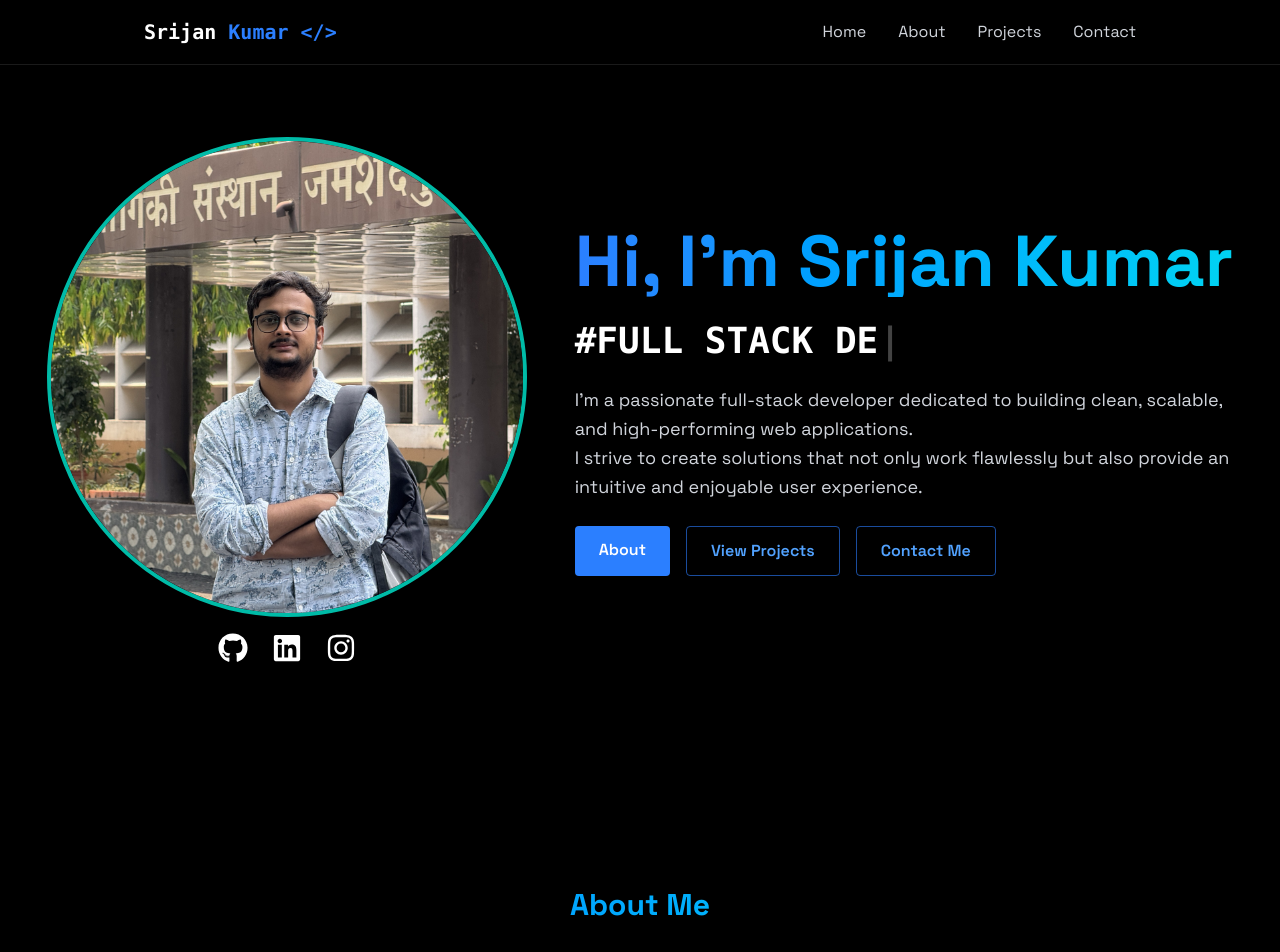
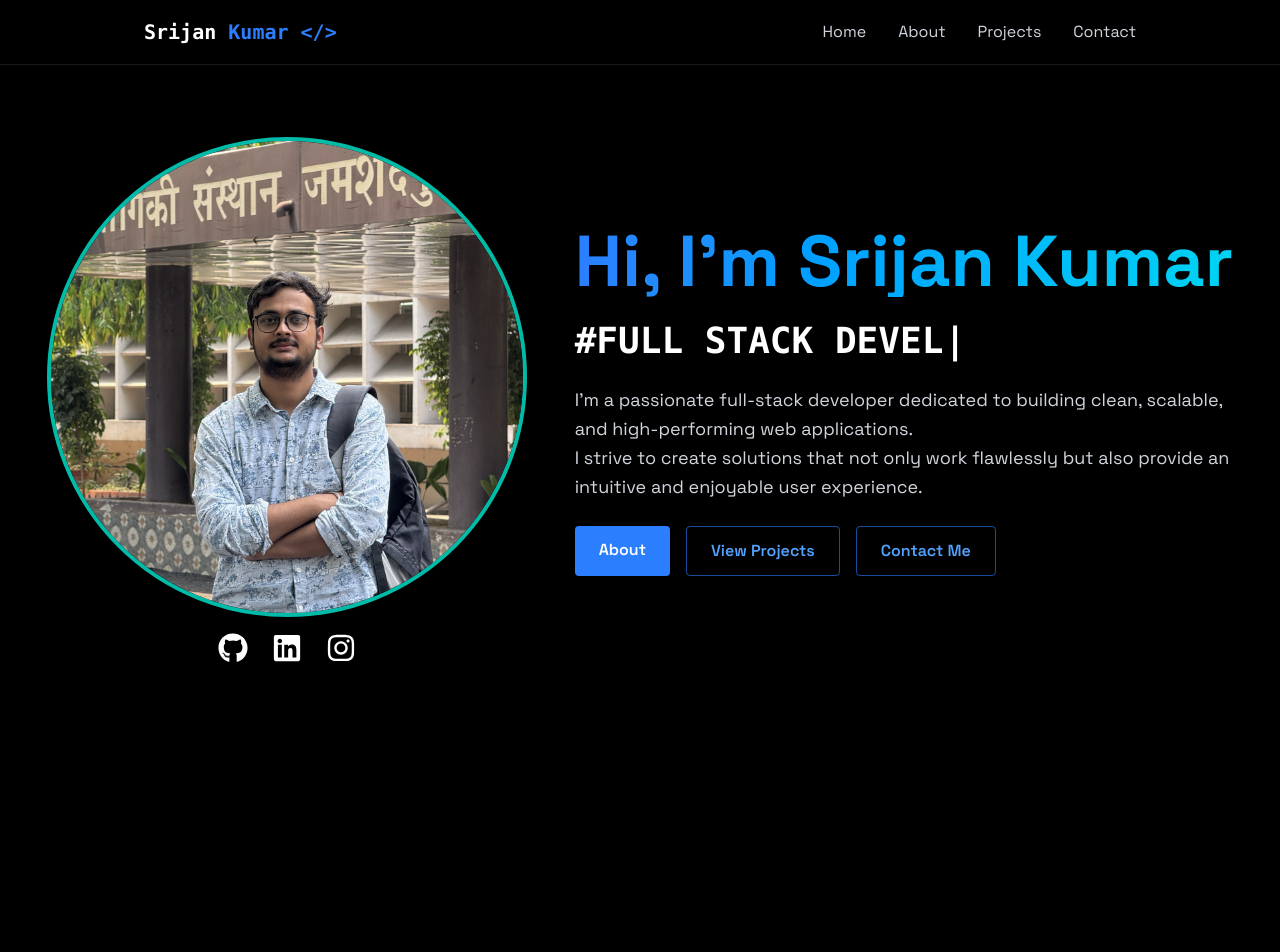
Before and after one commit to SRIJAN-KUMAR7/srijan-portfolio, a React (Vite) app: page / in a window 1280 px wide. Shown: the top 952 px of the page. After the commit the page ends 800 px from the top, so only its background shows below. Built offline with nearby package versions, Linux system fonts and the light colour scheme.

Commit message:
after the build error

```diff
--- a/src/App.jsx
+++ b/src/App.jsx
@@ -4,7 +4,7 @@ import { MobileMenu } from './components/MobileMenu'
 import "./index.css"
 import { Navbar } from './components/Navbar'
 import { Home } from './components/sections/Home'
-import { RevealOnScroll } from './components/RevealOnscroll'
+
 import { About } from './components/sections/About'
 const App = () => {
   const[isLoaded,setIsLoaded]=useState(false)
@@ -16,7 +16,7 @@ const App = () => {
           <Navbar menuOpen={menuOpen} setMenuOpen={setMenuOpen}/>
         <MobileMenu menuOpen={menuOpen} setMenuOpen={setMenuOpen}/>
         <Home/>
-        <About/>
+
         </div>
     </>
   )
```
